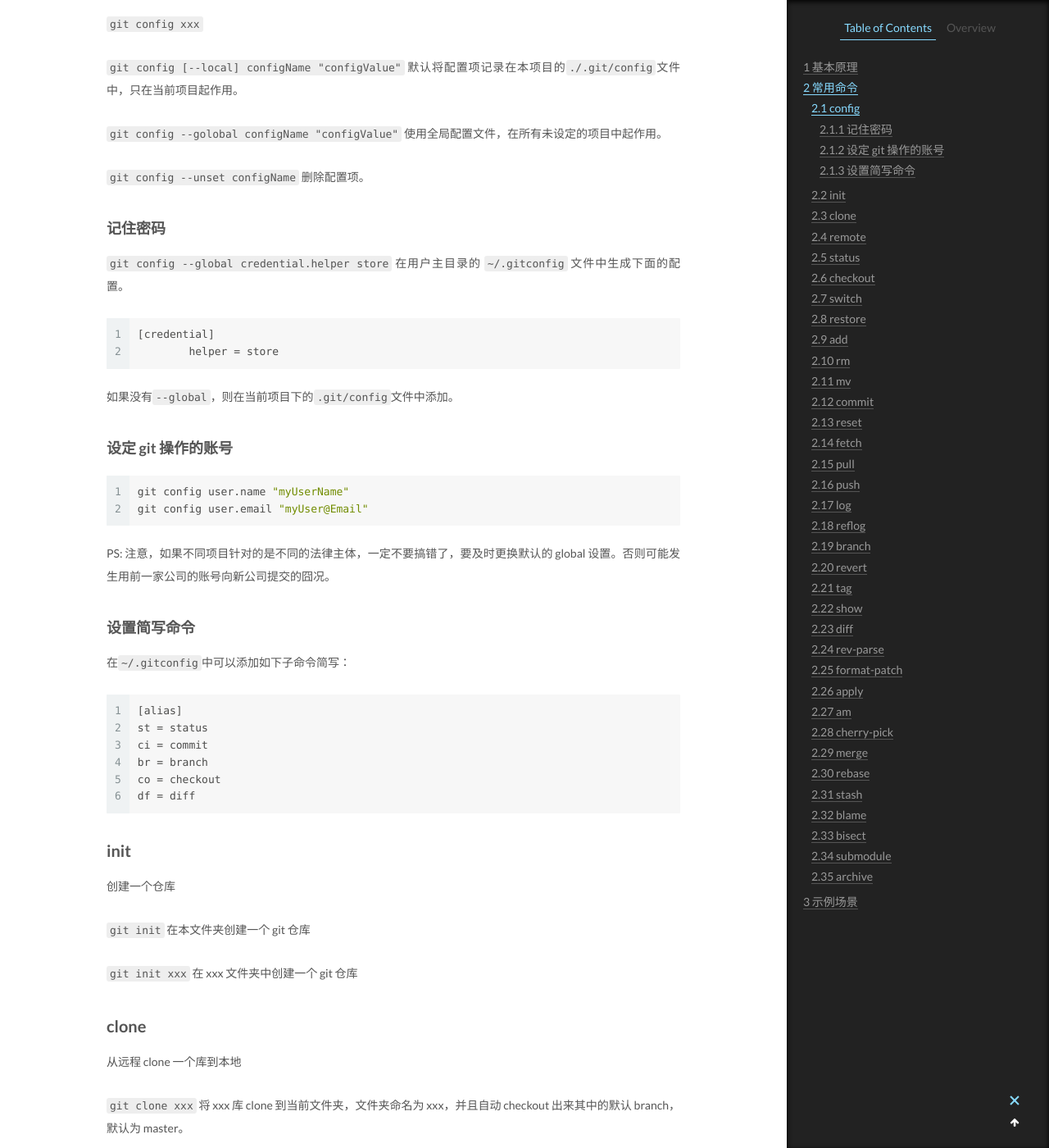
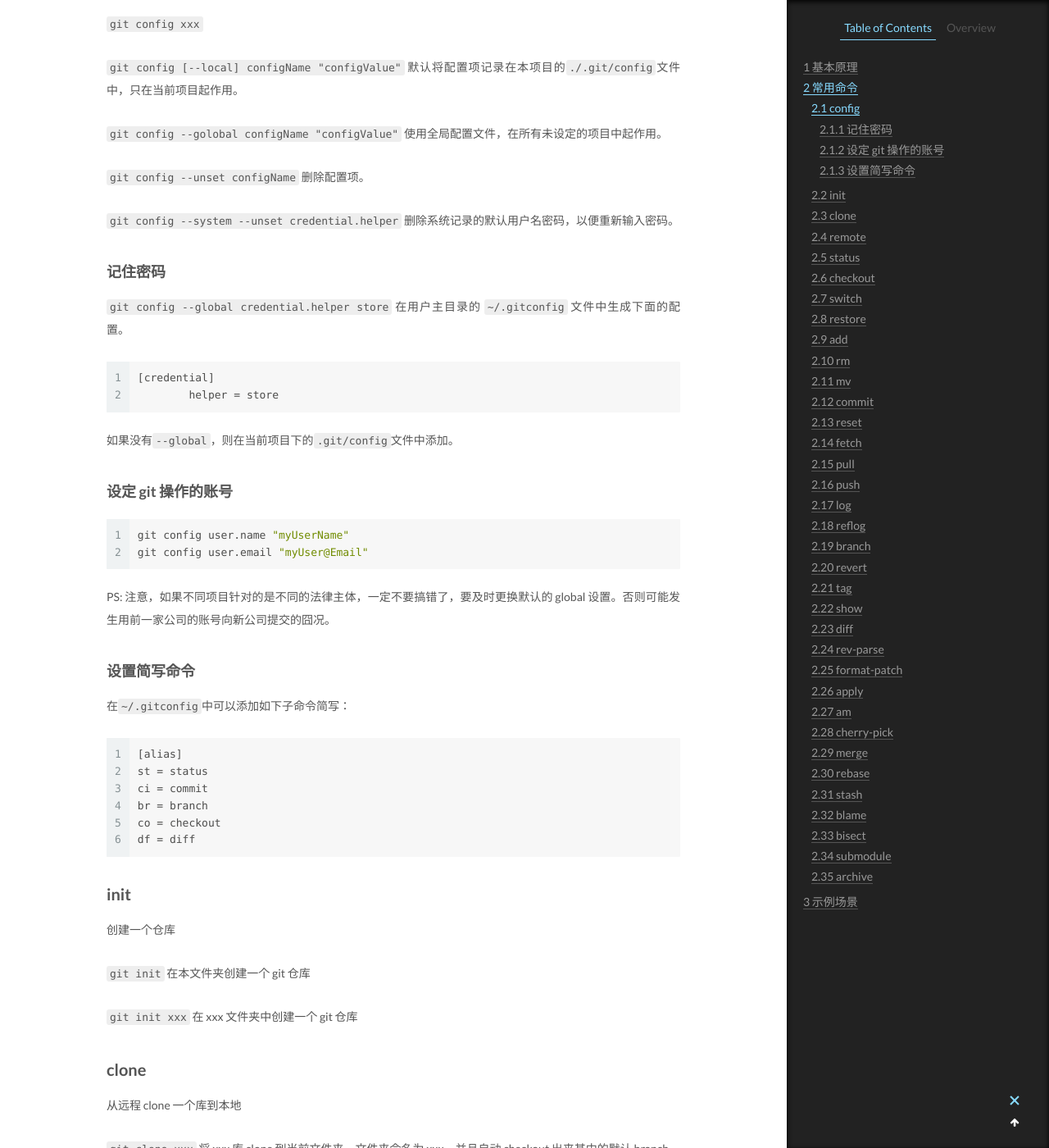
Before and after one commit to CodeHunter2006/CodeHunter2006.github.io, a Jekyll site: the page built from _posts/2019-10-02-Git_CMD.md, in a window 1280 px wide and 1400 px high, scrolled down 3807 px. Shown: the whole window at 82% size. Built offline with Jekyll 4.4.1, drawn with Linux system fonts in a browser that asks for light colours.

Commit message:
[chore]: add contents.

```diff
--- a/_posts/2019-10-02-Git_CMD.md
+++ b/_posts/2019-10-02-Git_CMD.md
@@ -98,6 +98,9 @@ Git 使用 hash 存储系统，系统中每个元素都形成一个 hash，通
 
 `git config --unset configName`
 删除配置项。
+
+`git config --system --unset credential.helper`
+删除系统记录的默认用户名密码，以便重新输入密码。
 
 ### 记住密码
 
```
